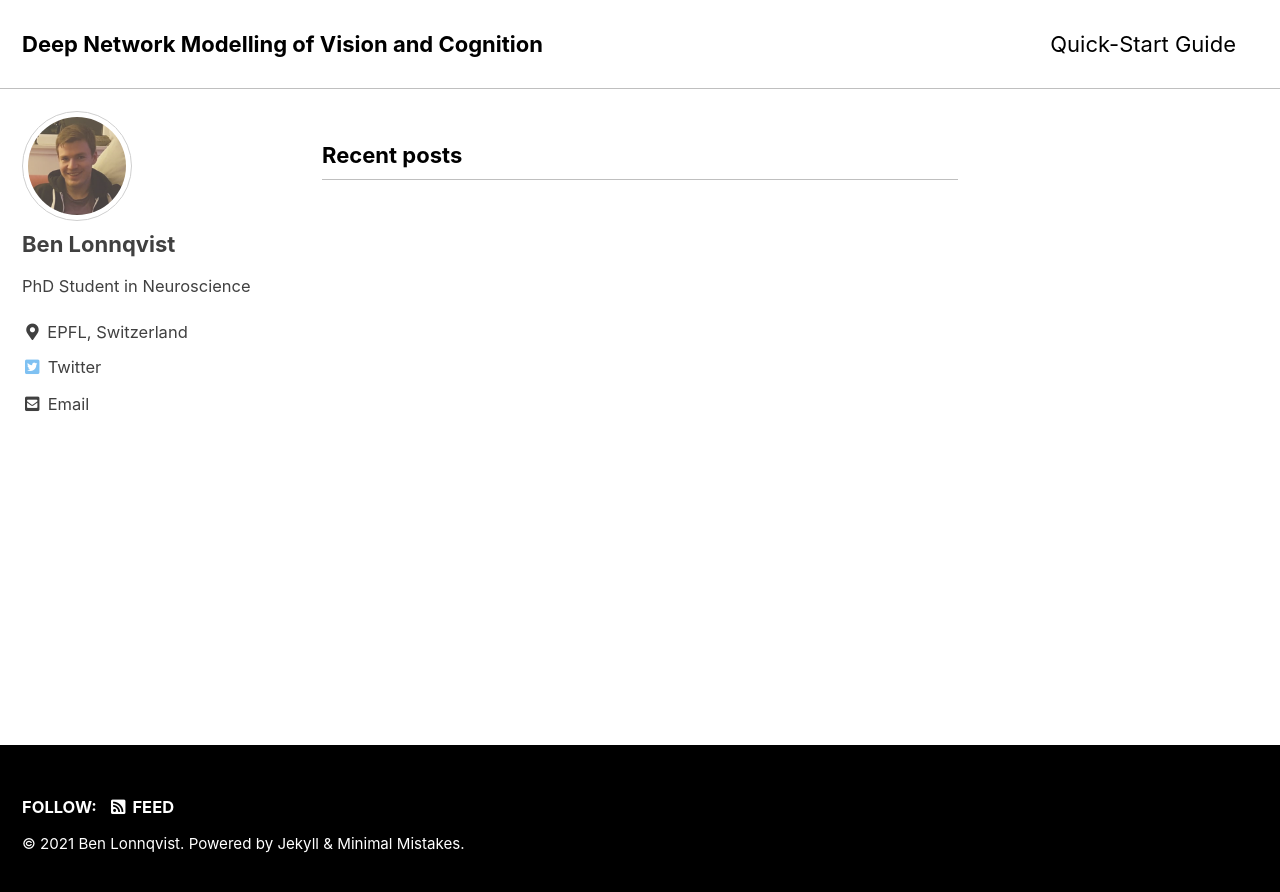
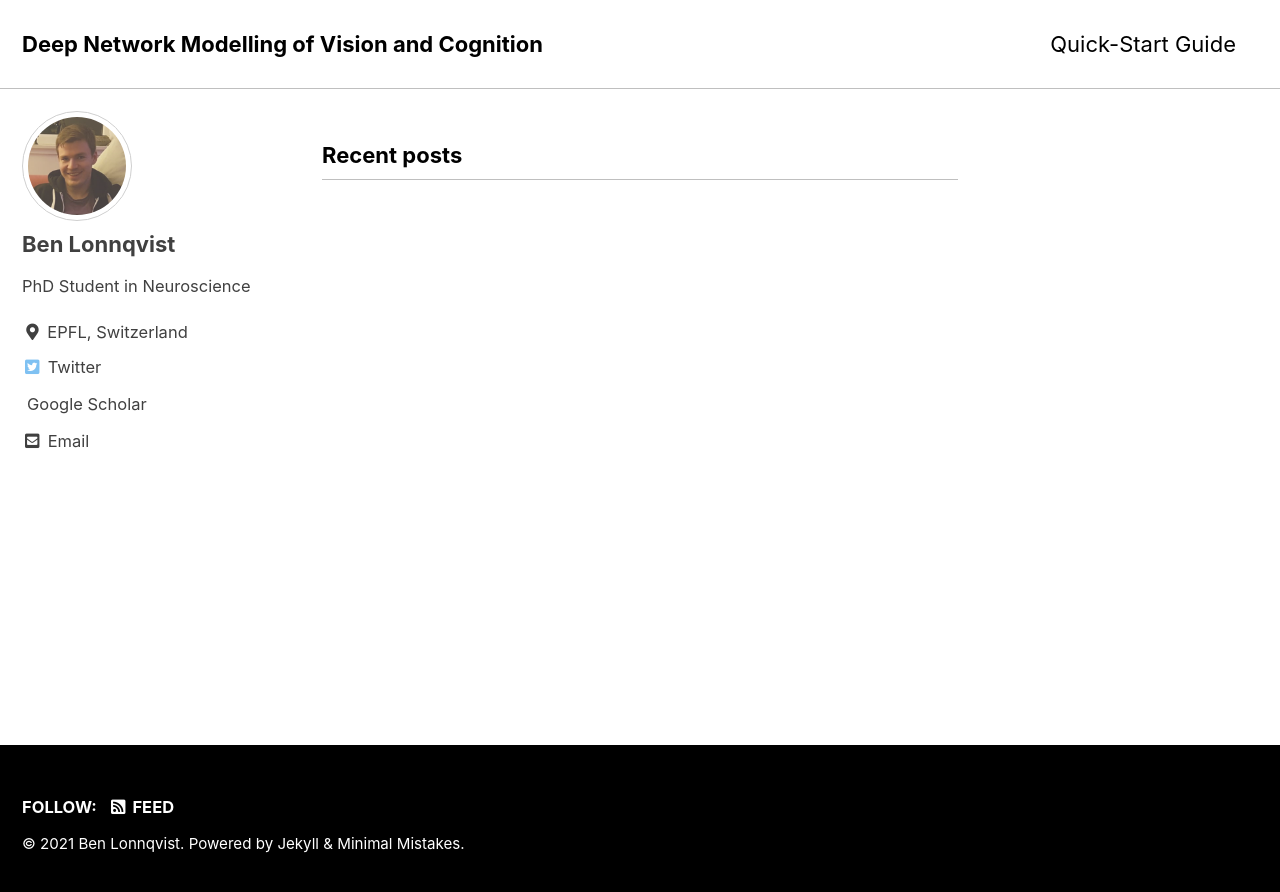
Before and after one commit to benlonnqvist/benlonnqvist.github.io, a Jekyll site: the page built from index.html, in a window 1280 px wide. Shown: the top 892 px of the page. Built offline with Jekyll 4.4.1, drawn with Linux system fonts in a browser that asks for light colours; cached includes are drawn as plain includes; the list of posts is cut into pages by our own code.

Commit message:
google scholar

```diff
--- a/_config.yml
+++ b/_config.yml
@@ -125,6 +125,9 @@ author:
     - label: "Instagram"
       icon: "fab fa-fw fa-instagram"
       # url: "https://instagram.com/"
+    - label: "Google Scholar"
+      icon: "/assets/images/gscholar.png"
+      url: https://scholar.google.com/citations?user=be0tNVwAAAAJ&hl=en
 
 # Site Footer
 footer:
```
Also changed, not shown: assets/images/gscholar.png (added).
